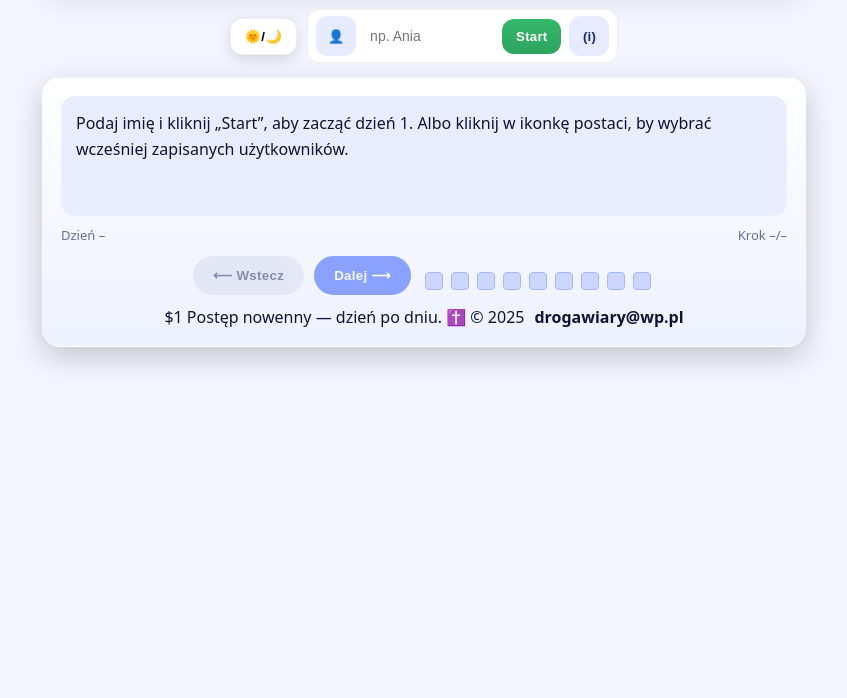
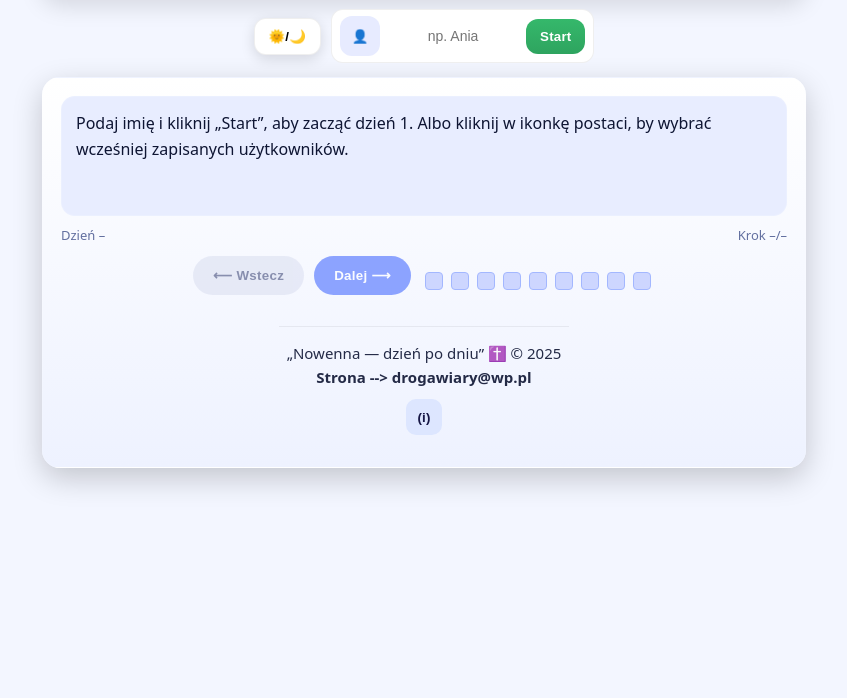
Before and after one commit to drogawiary/Nowenna_RW, a plain HTML site: page index.html in a window 1280 px wide. Shown: the part 102-800 px from the top of the page, without its empty margins (216-1063 px from the left). Drawn offline with nearby package versions, Linux system fonts and the light colour scheme.

Commit message:
Update index.html

```diff
--- a/index.html
+++ b/index.html
@@ -4,6 +4,8 @@
 <meta charset="utf-8" />
 <meta name="viewport" content="width=device-width, initial-scale=1" />
 <title>Nowenna rozwiązująca węzły — interaktywnie (9 dni)</title>
+<link href="https://fonts.googleapis.com/css2?family=Playfair+Display:wght@700;800&display=swap" rel="stylesheet">
+
 <style>
   :root{
     --bg: #f3f6ff;
@@ -91,14 +93,34 @@
   margin-top: 6px;
 }
 
+
+
   *{box-sizing:border-box}
   html,body{height:100%}
   body{margin:0; background:var(--bg); color:var(--text); font-family:system-ui,Segoe UI,Roboto,Helvetica,Arial;}
-  .wrap{max-width:800px; margin:0 auto; padding:18px;}
+.wrap{max-width:800px; margin:0 auto; padding:18px;}
   header{display:block; margin-bottom:14px}
-  .banner{background:linear-gradient(180deg,#cfe3ff,#e9f0ff); color:#0b2a55; border-radius:18px; padding:18px; text-align:center; box-shadow:0 8px 24px #0001; border:1px solid #ffffff70; margin-bottom:12px}
-  .banner h1{margin:0; font-size:clamp(22px,4.5vw,32px); font-weight:800; letter-spacing:.2px}
-  .controlbar{display:flex; align-items:center; justify-content:center; gap:10px; flex-wrap:wrap; position:relative}
+.banner {
+  background: linear-gradient(145deg, #0b3d91, #1565c0, #1e88e5);
+  color: #fff;
+  border-radius: 18px;
+  padding: 18px;
+  text-align: center;
+  box-shadow: 0 8px 24px #0002;
+  border: 1px solid #ffffff22;
+  margin-bottom: 12px;
+}
+
+.banner h1 {
+  margin: 0;
+  font-size: clamp(22px, 4.5vw, 32px); /* rozmiar zostaje ten sam */
+  font-weight: 800;
+  letter-spacing: .2px;
+  font-family: 'Playfair Display', serif;
+  text-shadow: 0 0 8px #fff, 0 0 16px #a8c8ff;
+  color: #fff;
+}
+
   .menu{position:absolute; top:100%; margin-top:8px; background:var(--panel); border:1px solid #00000015; box-shadow:0 14px 40px #0003; border-radius:14px; padding:8px; min-width:220px; max-width:280px; z-index:50; display:none}
   .menu.show{display:block}
   .menu h4{margin:6px 8px 8px; font-size:12px; color:var(--muted); font-weight:700; letter-spacing:.2px}
@@ -132,23 +154,78 @@
   .toast.show > div{opacity:1; transform:translateY(0); transition:all .25s ease}
   .hint{font-size:12px; color:var(--muted); text-align:center; margin-top:6px}
 
-  /* Pasek informacyjny o trybie podglądu */
-  .previewInfo{
-    display:none;
-    margin:8px 0 0;
-    padding:10px 14px;
-    border-radius:12px;
-    background:#101940;
-    color:#ffffff;
-    font-weight:700;
-    letter-spacing:.2px;
-    box-shadow:0 10px 24px #0005;
-    text-align:center;
-  }
-  .dark .previewInfo{ background:#0b133a; }
+.footer-bar {
+  display: flex;
+  flex-direction: column;      /* tekst pod sobą */
+  align-items: center;
+  justify-content: center;
+  text-align: center;
+  padding: 14px 8px;
+  margin-top: 20px;
+  border-top: 1px solid #0001;
+  opacity: .9;
+  font-size: 15px;
+  line-height: 1.6;
+}
+
+.dark .footer-bar {
+  border-top-color: #ffffff22;
+}
+
+.footer-bar a {
+  color: inherit;
+  text-decoration: none;
+  font-weight: 600;
+}
+
+.footer-bar button#peekBtn {
+  margin-top: 10px;
+  width: 36px;
+  height: 36px;
+  font-weight: 700;
+  background: #dbe5ff;
+  color: #000033;
+  border: none;
+  border-radius: 10px;
+  cursor: pointer;
+  transition: 0.2s ease;
+}
+
+.footer-bar button#peekBtn:hover {
+  background: #c5d5ff;
+}
+
+
+.field input {
+  text-align: center;
+}
+
+/* 📌 Cały pasek (ikonka + imię + Start) wyśrodkowany */
+.controlbar {
+  display: flex;
+  justify-content: center;
+  align-items: center;
+  gap: 10px;
+  position: relative;
+  margin: 10px auto;
+}
+
+/* 📌 Menu profili otwiera się dokładnie pod ikonką 👤 */
+.controlbar .menu {
+  position: absolute;
+  top: calc(100% + 8px);
+  left: 50%;
+  transform: translateX(-50%);
+  z-index: 9999;
+  max-width: 280px;
+}
+
+
+
 </style>
 </head>
 <body>
+
   <div class="wrap">
     <header>
       <div class="banner"><h1>Nowenna rozwiązująca węzły</h1></div>
@@ -158,7 +235,6 @@
           <button id="nameBtn" class="btn square" title="Wybierz zapisane imię">👤</button>
           <input id="nameInput" type="text" placeholder="np. Ania" maxlength="24" />
           <button id="startBtn" class="btn start">Start</button>
-          <button id="peekBtn" class="btn square" title="Podgląd wszystkich dni (X)">(i)</button>
         </div>
         <div id="nameMenu" class="menu" aria-hidden="true"></div>
       </div>
@@ -180,14 +256,19 @@
         <button id="prevBottom" class="nav-btn secondary" disabled>⟵ Wstecz</button>
         <button id="nextBottom" class="nav-btn" disabled>Dalej ⟶</button>
 
-      <div id="footerDots" class="footer" aria-label="Postęp nowenny (dni)"></div>
+<div id="footerDots" class="footer" aria-label="Postęp nowenny (dni)"></div>
 
-$1
-  Postęp nowenny — dzień po dniu. ✝️ © 2025
-  <a href="https://drogawiary.github.io/" style="color:inherit;text-decoration:none;font-weight:600;">
-    drogawiary@wp.pl
+<footer class="footer-bar">
+  <span>„Nowenna — dzień po dniu” ✝️ © 2025</span>
+  <a href="https://drogawiary.github.io/" rel="noopener"
+     style="color:inherit;text-decoration:none;font-weight:600;">
+    Strona --> drogawiary@wp.pl
   </a>
+  <button id="peekBtn" class="btn square" title="Podgląd wszystkich dni (X)">(i)</button>
 </footer>
+
+
+
   </div>
 
   <div class="toast" id="toast"><div id="toastMsg">—</div></div>
```
